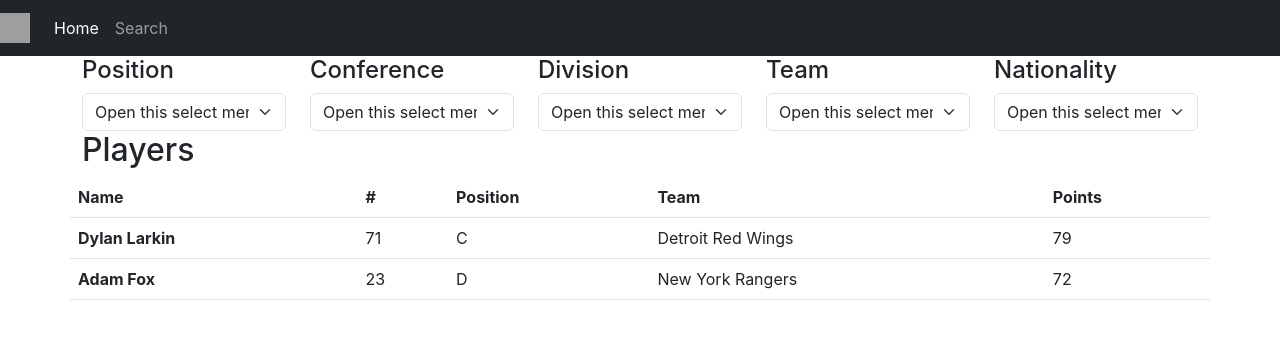
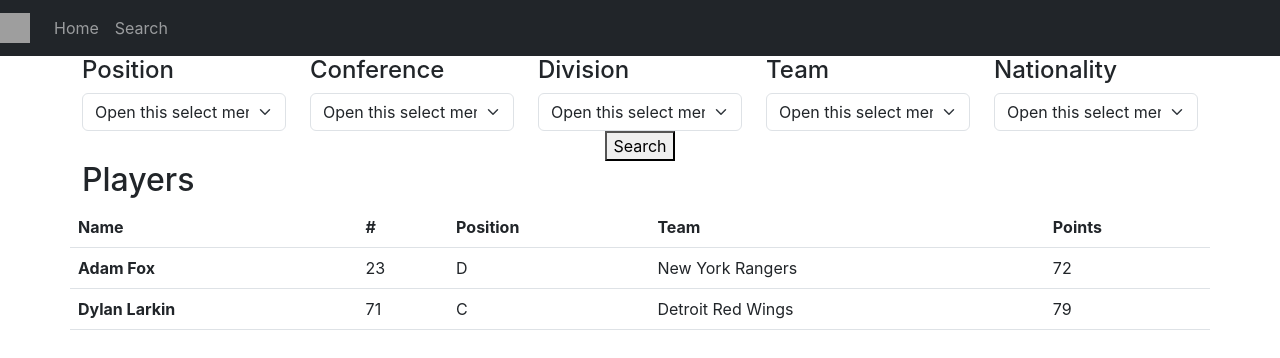
Before and after one commit to ColbyTodd/SEG3125-Project-2, a React (Create React App) app in the folder hockey-website/: page /search in a window 1280 px wide. Shown: the top 358 px of the page. Built offline with nearby package versions, Linux system fonts and the light colour scheme; data requests are answered from the project's data file; grey boxes are pictures that could not be loaded.

Commit message:
Added parameter to url

```diff
--- a/hockey-website/src/App.js
+++ b/hockey-website/src/App.js
@@ -1,5 +1,6 @@
 import Home from './Home';
 import Navbar from './Navbar';
+import Player from './Player';
 import Search from './Search'
 import { BrowserRouter as Router, Route, Switch} from 'react-router-dom';
 
@@ -16,6 +17,9 @@
               <Route path="/search">
                 <Search />
               </Route>
+              <Route path="/player/:name">
+                <Player />
+              </Route>
             </Switch>
           </div>
       </div>
--- a/hockey-website/src/Navbar.js
+++ b/hockey-website/src/Navbar.js
@@ -9,7 +9,7 @@
             </button>
             <div className="collapse navbar-collapse" id="navbarNavAltMarkup">
                 <div className="navbar-nav">
-                    <a className="nav-item nav-link active" href="/">Home </a>
+                    <a className="nav-item nav-link" href="/">Home</a>
                     <a className="nav-item nav-link" href="/search">Search</a>
                 </div>
             </div>
--- a/hockey-website/src/Player.js
+++ b/hockey-website/src/Player.js
@@ -1,9 +1,33 @@
 import PlayerList from "./PlayerList";
+import { useState } from 'react';
+import { useEffect } from 'react';
+import { useParams } from 'react-router-dom';
 
-const Player = (props) => {
-    const player = props.player
+const Player = () => {
+    const [player, setPlayer] = useState(null);
+    const { name } = useParams();
+    console.log(name);
+
+    useEffect(() => {
+        fetch("http://localhost:8000/Players")
+            .then(res => {
+                return res.json()
+            })
+            .then((data) => {
+                setPlayer(data.slice(0, 5));
+            })
+    }, []);
+
     return (
-        <PlayerList players={player} />
+
+        <div className="container">
+            <div className="row">
+                {player && <PlayerList players={player} />}
+            </div>
+            <div className="row">
+
+            </div>
+        </div>
     );
 }
 
--- a/hockey-website/src/PlayerList.js
+++ b/hockey-website/src/PlayerList.js
@@ -1,5 +1,13 @@
+import { useHistory } from 'react-router-dom';
+
 const PlayerList = (props) => {
     const players = props.players;
+    const history = useHistory();
+
+  const handleRowClick = (rowId) => {
+    // Programmatically navigate to the desired URL
+    history.push(`/player/${rowId}`);
+  };
 
     return (
         <table className="table">
@@ -14,7 +22,7 @@
             </thead>
             {players.map((player, index) => (
                 <tbody key={index}>
-                    <tr>
+                        <tr onClick={() => handleRowClick(player.Name)}>
                             <th scope="row">{player.Name}</th>
                             <td>{player.Number}</td>
                             <td>{player.Position}</td>
--- a/hockey-website/src/Search.js
+++ b/hockey-website/src/Search.js
@@ -11,8 +11,7 @@
                 return res.json()
             })
             .then((data) => {
-                data.sort((a, b) => b.Points - a.Points);
-                setPlayers(data.slice(0, 5));
+                setPlayers(data);
             })
     }, []);
 
@@ -37,7 +36,7 @@
             </div>
             <div className="row">
                 <div className="col">
-                        <select class="form-select" aria-label="Default select example">
+                        <select className="form-select" aria-label="Default select example">
                             <option selected>Open this select menu</option>
                             <option value="1">One</option>
                             <option value="2">Two</option>
@@ -45,7 +44,7 @@
                         </select>
                 </div>
                 <div className="col">
-                    <select class="form-select" aria-label="Default select example">
+                    <select className="form-select" aria-label="Default select example">
                         <option selected>Open this select menu</option>
                         <option value="1">One</option>
                         <option value="2">Two</option>
@@ -53,7 +52,7 @@
                     </select>
                 </div>
                 <div className="col">
-                    <select class="form-select" aria-label="Default select example">
+                    <select className="form-select" aria-label="Default select example">
                         <option selected>Open this select menu</option>
                         <option value="1">One</option>
                         <option value="2">Two</option>
@@ -61,7 +60,7 @@
                     </select>
                 </div>
                 <div className="col">
-                    <select class="form-select" aria-label="Default select example">
+                    <select className="form-select" aria-label="Default select example">
                         <option selected>Open this select menu</option>
                         <option value="1">One</option>
                         <option value="2">Two</option>
@@ -69,12 +68,17 @@
                     </select>
                 </div>
                 <div className="col">
-                    <select class="form-select" aria-label="Default select example">
+                    <select className="form-select" aria-label="Default select example">
                         <option selected>Open this select menu</option>
                         <option value="1">One</option>
                         <option value="2">Two</option>
                         <option value="3">Three</option>
                     </select>
+                </div>
+            </div>
+            <div className="row">
+                <div className="col text-center">
+                    <button className="button">Search</button>
                 </div>
             </div>
             <div className="row">
```
Lines whose indentation alone changed are shown as unchanged.
